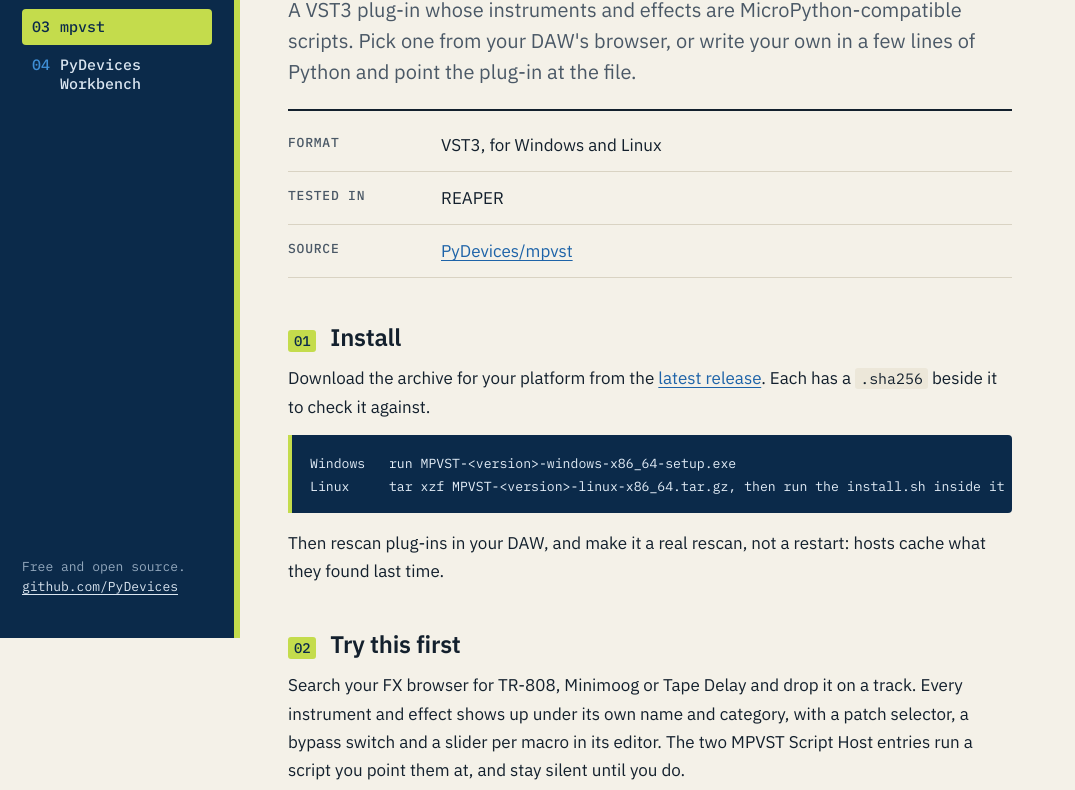
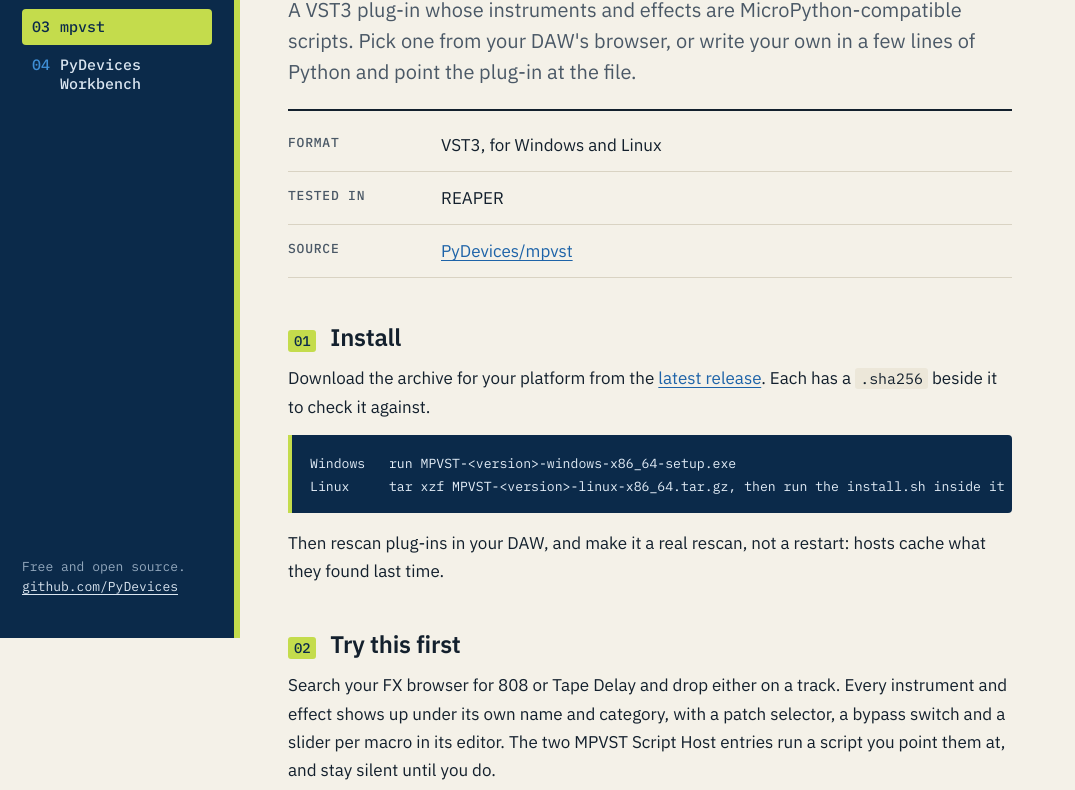
Before and after one commit to PyDevices/pydevices.com, a plain HTML site: page mpvst/index.html in a window 1280 px wide. Shown: the part 162-952 px from the top of the page, without its empty margins (0-1075 px from the left). Drawn offline with Linux system fonts and the light colour scheme.

Commit message:
Example search terms that find an instrument in every release: 808 and Tape Delay (#2)

```diff
--- a/mpvst/index.html
+++ b/mpvst/index.html
@@ -56,7 +56,7 @@ Linux     tar xzf MPVST-&lt;version&gt;-linux-x86_64.tar.gz, then run the instal
 
     <section>
       <h2><span class="n">02</span>Try this first</h2>
-      <p>Search your FX browser for TR-808, Minimoog or Tape Delay and drop it on a
+      <p>Search your FX browser for 808 or Tape Delay and drop either on a
         track. Every instrument and effect shows up under its own name and category,
         with a patch selector, a bypass switch and a slider per macro in its editor.
         The two MPVST Script Host entries run a script you point them at, and stay
```
Also changed, not shown: _src/mpvst.html (+1 -1 lines).
